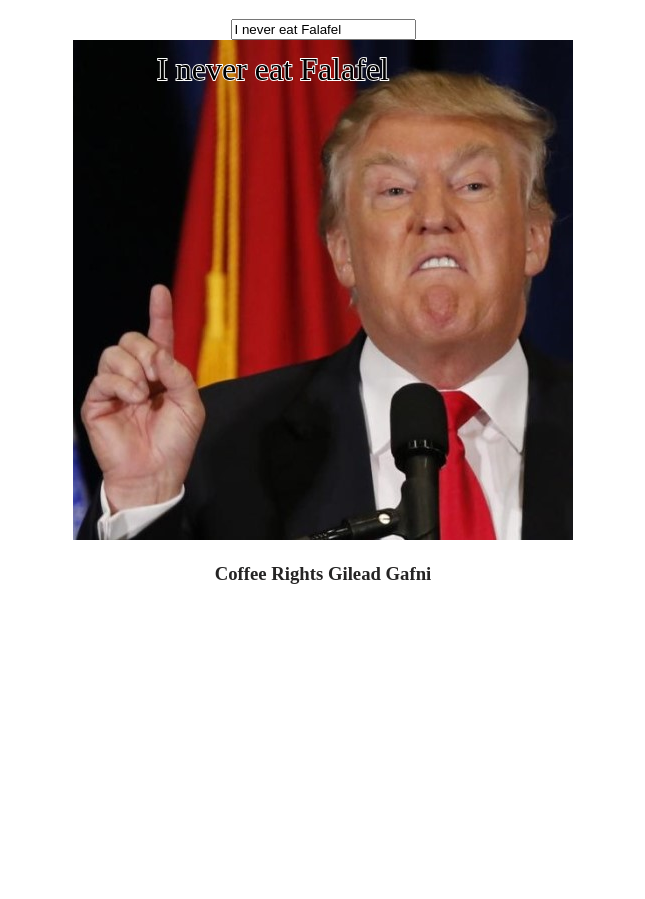
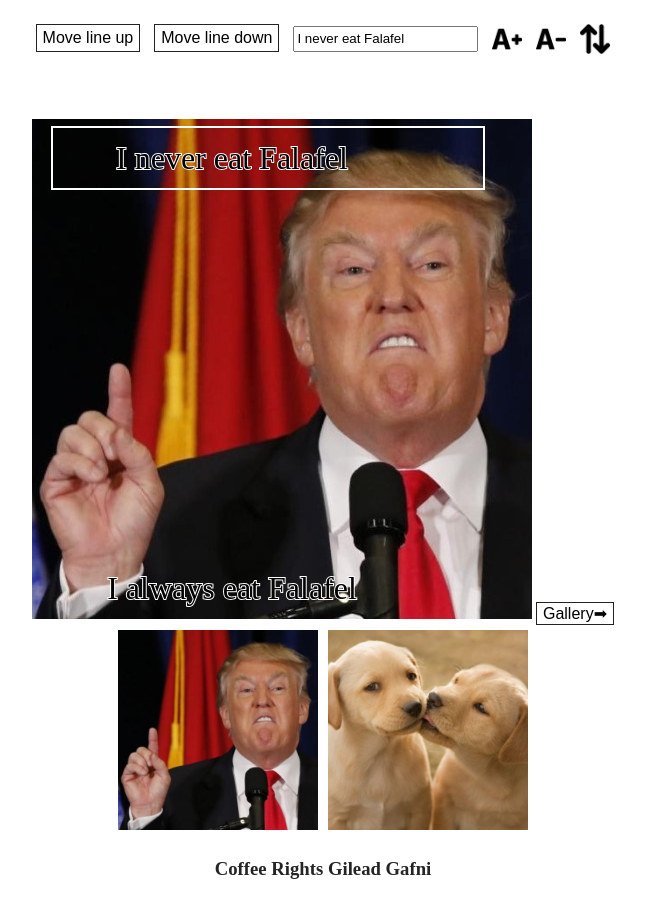
Before and after one commit to GileadGaf/Meme-Generator, a plain HTML site: page index.html in a window 1280 px wide. Shown: the part 61-960 px from the top of the page, without its empty margins (317-962 px from the left). Before the commit the page ends 800 px from the top, so only its background shows below. Drawn offline with Linux system fonts and the light colour scheme.

Commit message:
Adding font size change and lines mark+switch

```diff
--- a/css/main.css
+++ b/css/main.css
@@ -24,3 +24,59 @@ body {
 .canvas {
     background-color: aquamarine;
 }
+
+
+/* Images Gallery */
+
+.images-gallery {
+    width: 100%;
+}
+
+.images-gallery img {
+    width: 200px;
+    margin: 5px;
+}
+
+.images-gallery img:hover {
+    cursor: pointer;
+}
+
+
+/* CANVAS EDITOR  */
+
+.editor-box {
+    width: 100%;
+}
+
+.editor-box .btn {
+    font-size: 1rem;
+    border: 1px solid #222;
+    background-color: #fff;
+}
+
+.editor-box .btn:hover {
+    background-color: rgb(180, 176, 176);
+    cursor: pointer;
+}
+
+
+/*  CONTROL BOX */
+
+.editor-box .control-box {
+    width: 100%;
+    height: 100px;
+}
+
+.editor-box .control-box * {
+    line-height: 1.5;
+    margin: 5px;
+}
+
+.editor-box .control-box img {
+    width: 30px;
+    vertical-align: middle;
+}
+
+.editor-box .control-box img:hover {
+    cursor: pointer;
+}
--- a/index.html
+++ b/index.html
@@ -14,13 +14,23 @@
         <h1>My Meme Generator</h1>
     </header>
     <main class="editor-box">
+
         <section class="control-box">
+            <button class="btn" onclick="onChangeTextPos(-10)">Move line up</button>
+            <button class="btn" onclick="onChangeTextPos(10)">Move line down</button>
             <input name="canvas-text" type="text" placeholder="Enter text here" oninput="onChangeCanvasText(this.value)" />
+            <img class="increase-font" src="img/icons/increase font - icon.png" onclick="onChangeFontSize(1)" />
+            <img class="decrease-font" src="img/icons/decrease font - icon.png" onclick="onChangeFontSize(-1)" />
+            <img src="img/icons/up-and-down-opposite-double-arrows-side-by-side.png" onclick="onSwitchSelectedLines()">
+
         </section>
         <canvas class="canvas" height="500px" width="500px">
 
         </canvas>
+        <button class="back-gallery btn" onclick="backToGallery()">Gallery➡</button>
     </main>
+    <section class="images-gallery">
+    </section>
     <footer>
         <h3>Coffee Rights Gilead Gafni</h3>
     </footer>
--- a/js/main.js
+++ b/js/main.js
@@ -2,11 +2,40 @@ var gElCanvas;
 var gCtx;
 
 function onInit() {
+    loadImages();
     gElCanvas = document.querySelector('.canvas');
     gCtx = gElCanvas.getContext('2d');
-    drawImage();
+    editMeme();
+}
+
+function loadImages() {
+    var imgs = getImgs();
+    var strHtmls = imgs.map(img =>
+        `<img src="${img.url}" onclick="imgClicked(${img.id})" />`
+
+    );
+    var elImagesGallery = document.querySelector('.images-gallery');
+    elImagesGallery.innerHTML = strHtmls.join('');
+}
+
+function imgClicked(imgId) {
+    var meme = getMeme();
+    meme.selectedImgId = imgId;
+    editMeme();
+    document.querySelector('.editor-box').hidden = false;
+    document.querySelector('.images-gallery').hidden = true;
 
 
+}
+
+function backToGallery() {
+    document.querySelector('.editor-box').hidden = true;
+    document.querySelector('.images-gallery').hidden = false;
+}
+
+function editMeme() {
+
+    drawImage();
 }
 
 function drawImage() {
@@ -30,16 +59,22 @@ function onChangeCanvasText(canvasText) {
 }
 
 function renderCanvas() {
-    gCtx.save()
+    gCtx.save();
     gCtx.fillRect(0, 0, gElCanvas.width, gElCanvas.height);
     drawImage();
-    gCtx.restore()
+    gCtx.restore();
 }
 
 function addText() {
-    var selectedLine = getMemeText();
+    var memeLines = getMemeLines();
+    var selectedLine = getSelectedLine();
     document.querySelector('[name=canvas-text]').value = selectedLine.txt;
-    drawText(selectedLine.txt, selectedLine.pos, selectedLine.align, selectedLine.color, selectedLine.size);
+    memeLines.forEach(line => {
+        drawText(line.txt, line.pos, line.align, line.color, line.size);
+
+    })
+    markText();
+
 }
 
 function drawText(text, pos, alignment, color, fontSize) {
@@ -54,3 +89,24 @@ function drawText(text, pos, alignment, color, fontSize) {
     gCtx.fillText(text, x, y);
 
 }
+
+function markText() {
+    var selectedLine = getSelectedLine();
+    gCtx.lineWidth = 2;
+    gCtx.strokeRect(20, selectedLine.pos.y - selectedLine.size - 10, 400 + selectedLine.size, selectedLine.size + 30);
+}
+
+function onChangeFontSize(diff) {
+    changeFontSize(diff);
+    renderCanvas();
+}
+
+function onChangeTextPos(yDelta) {
+    changeTextVerticalPos(yDelta);
+    renderCanvas();
+}
+
+function onSwitchSelectedLines() {
+    switchSelectedLines();
+    renderCanvas();
+}
--- a/js/services/meme-service.js
+++ b/js/services/meme-service.js
@@ -1,19 +1,33 @@
 var gKeywords = { 'happy': 1, 'funny puk': 1 }
-var gImgs = [{ id: 1, url: 'img/1.jpg', keywords: ['happy'] }];
+var gImgs = [{ id: 1, url: 'img/1.jpg', keywords: ['happy'] },
+    { id: 2, url: 'img/2.jpg', keywords: ['happy'] }
+];
 var gMeme = {
     selectedImgId: 1,
     selectedLineIdx: 0,
     lines: [{
-        txt: 'I never eat Falafel',
-        size: 32,
-        align: 'center',
-        color: 'black',
-        pos: { x: 200, y: 40 }
-    }]
+            txt: 'I never eat Falafel',
+            size: 32,
+            align: 'center',
+            color: 'black',
+            pos: { x: 200, y: 50 }
+        },
+        {
+            txt: 'I always eat Falafel',
+            size: 32,
+            align: 'center',
+            color: 'black',
+            pos: { x: 200, y: 480 }
+        }
+    ]
 }
 
 function getMeme() {
     return gMeme;
+}
+
+function getImgs() {
+    return gImgs;
 }
 
 function getMemeImage() {
@@ -22,12 +36,34 @@ function getMemeImage() {
 
 }
 
-function getMemeText() {
+function getMemeLines() {
+    return gMeme.lines;
+}
+
+function getSelectedLine() {
     var selectedLine = gMeme.lines[gMeme.selectedLineIdx];
     return selectedLine;
 }
 
 function changeCanvasText(canvasText) {
-    var selectedLine = getMemeText();
+    var selectedLine = getSelectedLine();
     selectedLine.txt = canvasText;
 }
+
+function changeFontSize(diff) {
+    var selectedLine = getSelectedLine();
+    selectedLine.size += diff;
+}
+
+function changeTextVerticalPos(yDelta) {
+    var selectedLine = getSelectedLine();
+    selectedLine.pos.y += yDelta;
+}
+
+function switchSelectedLines() {
+    if (gMeme.selectedLineIdx < gMeme.lines.length - 1) {
+        gMeme.selectedLineIdx++;
+    } else if (gMeme.selectedLineIdx > 0) {
+        gMeme.selectedLineIdx--;
+    }
+}
```
Also changed, not shown: img/icons/add.png (added), img/icons/align-to-left.png (added), img/icons/align-to-right.png (added), img/icons/center-text-alignment.png (added), img/icons/decrease font - icon.png (added), img/icons/increase font - icon.png (added), img/icons/text stroke.png (added), img/icons/trash.png (added), img/icons/up-and-down-opposite-double-arrows-side-by-side.png (added).
